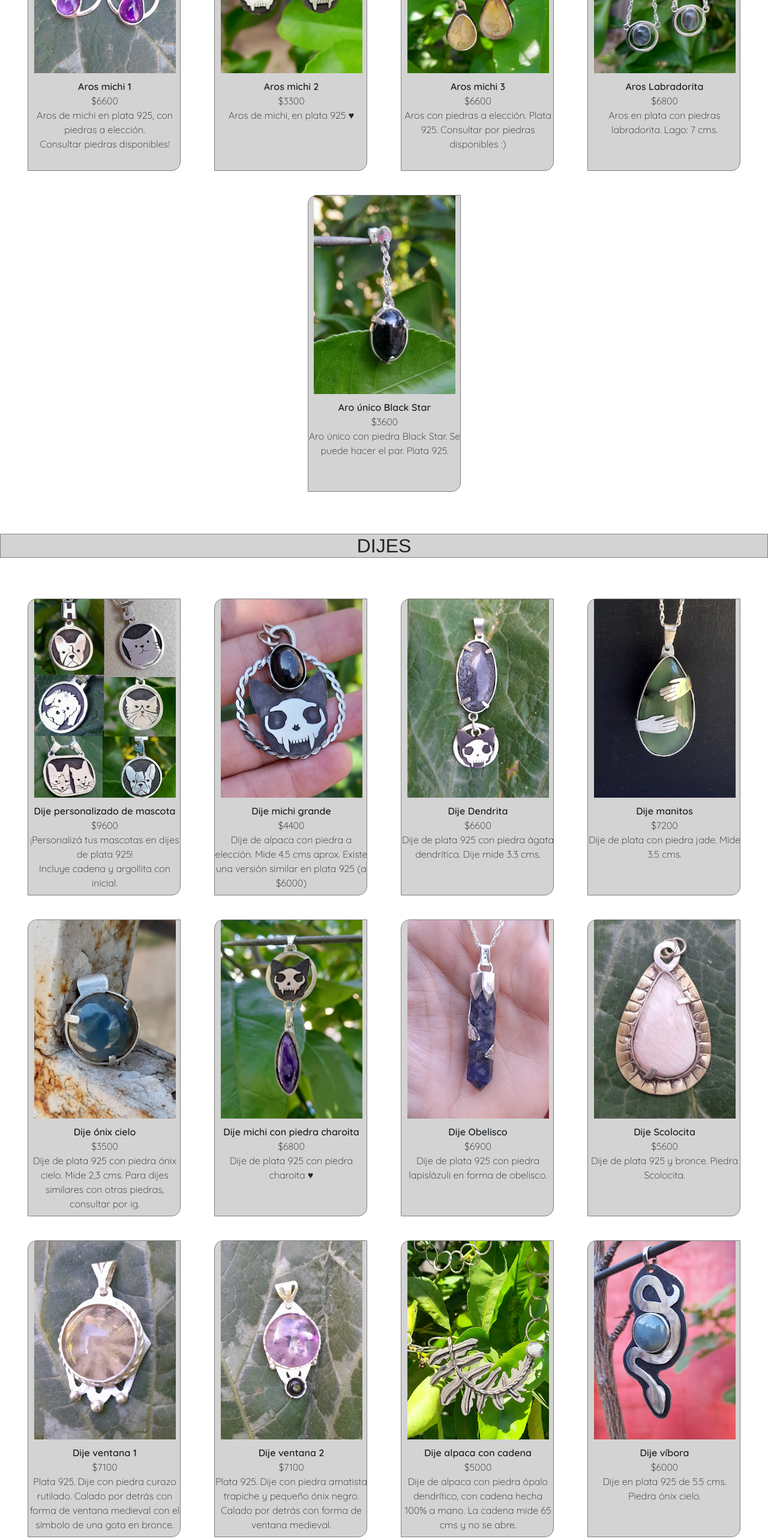
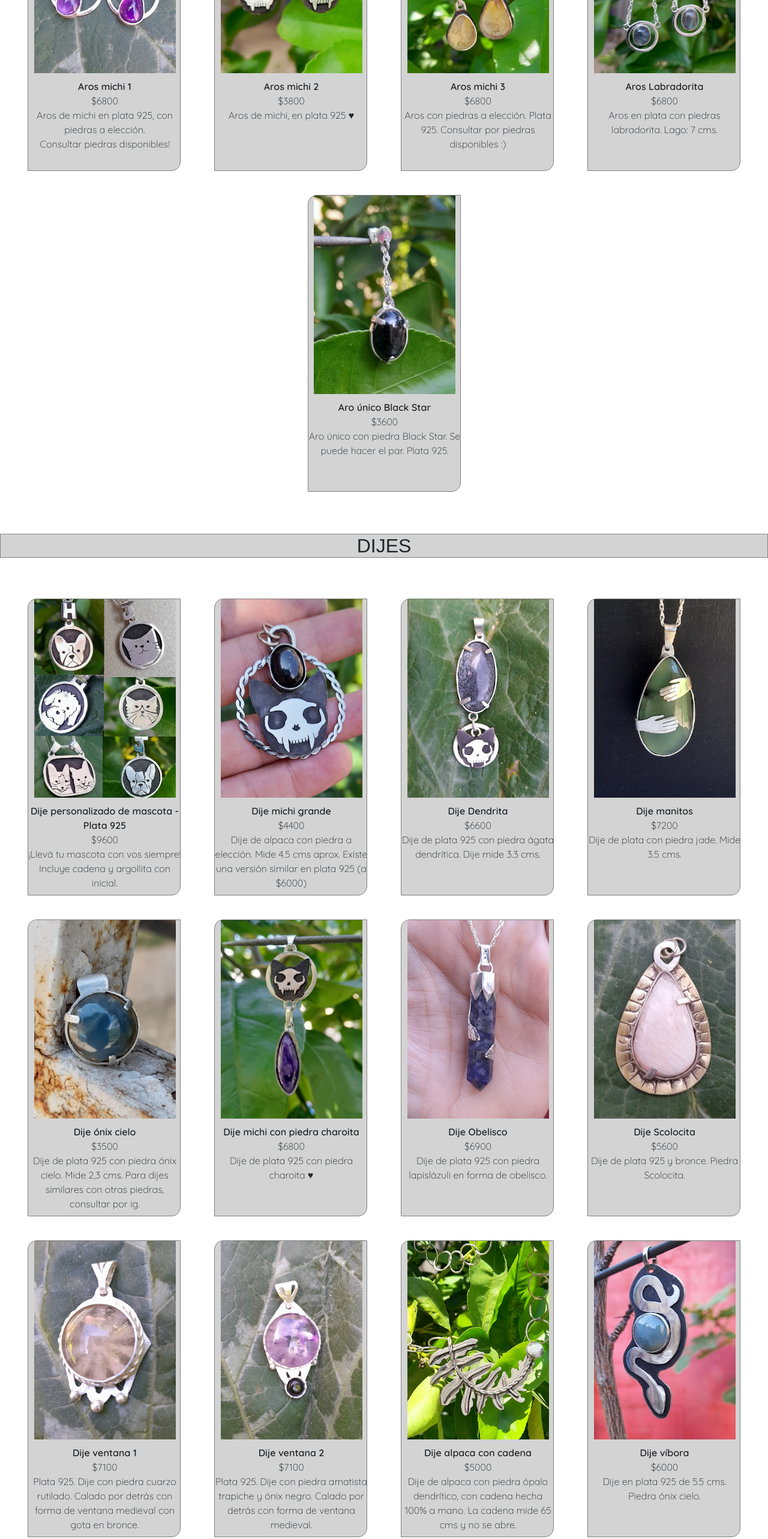
Before and after one commit to katzejoyas/katzejoyas, a plain HTML site: page index.html in a window 1280 px wide. Shown: the part 920-3486 px from the top of the page at 60% size. Drawn offline with nearby package versions, Linux system fonts and the light colour scheme; a web font is replaced by a local one.

Commit message:
cambio de precios

```diff
--- a/index.html
+++ b/index.html
@@ -94,7 +94,7 @@
 							<img src="imagenes/aros_michi_amatista.png" alt="Aros" title="Aros"/>
 						</div>
 						<p><strong>Aros michi 1</strong><br/>
-							$6600<br/>
+							$6800<br/>
 							Aros de michi en plata 925, con piedras a elección.<br/>
 							Consultar piedras disponibles!
 						</p>
@@ -107,7 +107,7 @@
 							<img src="imagenes/aros_michi_simples.png" alt="aros" title="aros"/>
 						</div>
 						<p><strong>Aros michi 2</strong><br/>
-							$3300<br/>
+							$3800<br/>
 							Aros de michi, en plata 925 ♥
 						</p>
 					</div>
@@ -119,7 +119,7 @@
 							<img src="imagenes/aros_michi_citrino.png" alt="aros" title="aros"/>
 						</div>
 						<p><strong>Aros michi 3</strong><br/>
-							$6600<br/>
+							$6800<br/>
 							Aros con piedras a elección. Plata 925.
 							Consultar por piedras disponibles :)
 						</p>
@@ -165,9 +165,9 @@
 						<div class=producto_imagen>
 							<img src="imagenes/dijes_personalizados.png" alt="dije" title="dije"/>
 						</div>
-						<p><strong>Dije personalizado de mascota</strong><br/>
+						<p><strong>Dije personalizado de mascota - Plata 925</strong><br/>
 							$9600 <br/>
-							¡Personalizá tus mascotas en dijes de plata 925! <br/>
+							¡Llevá tu mascota con vos siempre! <br/>
 							Incluye cadena y argollita con inicial.
 						</p>
 					</div>
@@ -270,8 +270,8 @@
 						</div>
 						<p><strong>Dije ventana 1</strong><br/>
 							$7100<br/>
-							Plata 925. Dije con piedra curazo rutilado.
-							Calado por detrás con forma de ventana medieval con el símbolo de una gota en bronce.
+							Plata 925. Dije con piedra cuarzo rutilado.
+							Calado por detrás con forma de ventana medieval con gota en bronce.
 						</p>
 					</div>
 				</section>
@@ -283,7 +283,7 @@
 						</div>
 						<p><strong>Dije ventana 2</strong><br/>
 							$7100<br/>
-							Plata 925. Dije con piedra amatista trapiche y pequeño ónix negro.
+							Plata 925. Dije con piedra amatista trapiche y ónix negro.
 							Calado por detrás con forma de ventana medieval.
 						</p>
 					</div>
@@ -366,8 +366,7 @@
 							</div>
 							<p><strong>Anillo con sorpresa</strong><br/>
 								$9400<br/>
-								Anillo de plata 925 con piedra a elección y pequeño dibujo dentro.
-								El dibujo se puede personalizar con lo que quieras ♥
+								Anillo de plata 925 con piedra a elección y pequeño dibujo dentro a elección.
 							</p>
 						</div>
 					</section>
```
